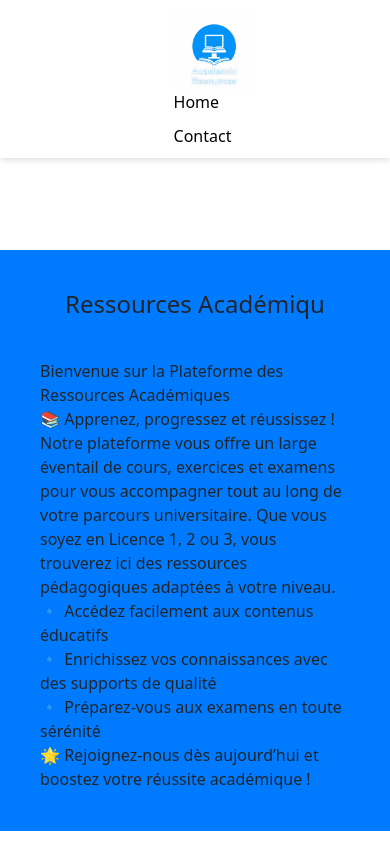
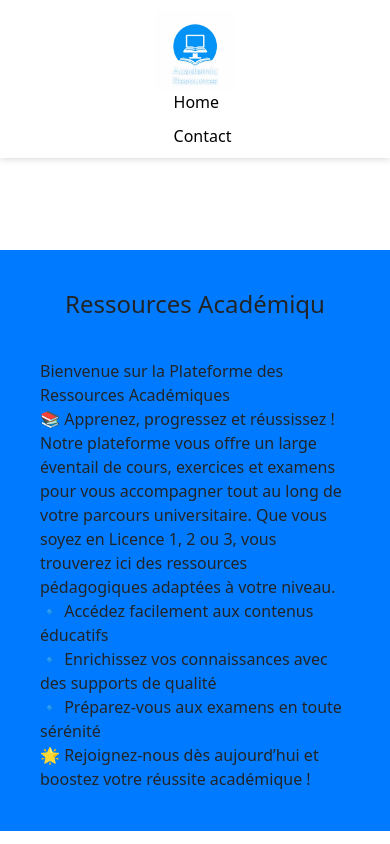
Before and after one commit to sarah2g/-Plateforme-des-Ressources-Acad-miques, a plain HTML site: page index.html in a window 390 px wide. Shown: the top 844 px of the page. Drawn offline with nearby package versions, Linux system fonts and the light colour scheme.

Commit message:
Add files via upload

```diff
--- a/style.css
+++ b/style.css
@@ -23,7 +23,7 @@ header{
 
 .logo{
         width: 100px ;
-        margin-left: 10%;
+
 
 
 }
@@ -265,7 +265,8 @@ h3{
     }
 
     .logo {
-        width: 80px; /* Réduire la taille du logo */
+        width: 80px;
+		margin-ri:30%;
     }
 
     h2 {
```
